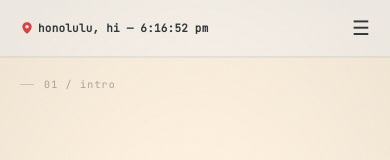
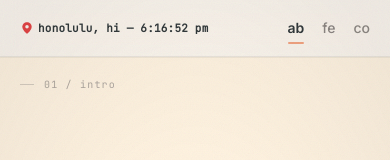
Before and after one commit to ddangdev/portfolio, a React (Vite) app: page / in a window 390 px wide. Shown: the top 160 px of the page. Built offline with nearby package versions, Linux system fonts and the light colour scheme.

Commit message:
nav: replace mobile hamburger with inline short labels (ab/fe/co)

```diff
--- a/src/components/Nav/Nav.jsx
+++ b/src/components/Nav/Nav.jsx
@@ -40,7 +40,20 @@ const Links = styled.div`
   text-transform: lowercase;
 
   @media (max-width: ${({ theme }) => theme.breakpoints.tablet}) {
+    gap: 18px;
+  }
+`;
+
+const FullLabel = styled.span`
+  @media (max-width: ${({ theme }) => theme.breakpoints.tablet}) {
     display: none;
+  }
+`;
+
+const ShortLabel = styled.span`
+  display: none;
+  @media (max-width: ${({ theme }) => theme.breakpoints.tablet}) {
+    display: inline;
   }
 `;
 
@@ -119,18 +132,6 @@ const PinIcon = () => (
   </svg>
 );
 
-const Hamburger = styled.button`
-  display: none;
-  background: none;
-  border: none;
-  font-size: 1.25rem;
-  color: ${({ theme }) => theme.colors.text};
-
-  @media (max-width: ${({ theme }) => theme.breakpoints.tablet}) {
-    display: block;
-  }
-`;
-
 const NavSpacer = styled.div`
   height: ${({ theme }) => theme.layout.navHeight};
 
@@ -141,9 +142,9 @@ const NavSpacer = styled.div`
 
 // Section id stays as "projects" for URL/anchor stability; label is what shows in nav.
 const SECTIONS = [
-  { id: 'about',    label: 'about' },
-  { id: 'projects', label: 'features' },
-  { id: 'contact',  label: 'contact' },
+  { id: 'about',    label: 'about',    short: 'ab' },
+  { id: 'projects', label: 'features', short: 'fe' },
+  { id: 'contact',  label: 'contact',  short: 'co' },
 ];
 const SECTION_IDS = SECTIONS.map((s) => s.id);
 
@@ -190,13 +191,13 @@ function Nav() {
             <PinIcon />honolulu, hi — {formatHonoluluTime(now)}
           </LocationTime>
           <Links>
-            {SECTIONS.map(({ id, label }) => (
-              <NavLink key={id} href={`#${id}`} $active={activeId === id}>
-                {label}
+            {SECTIONS.map(({ id, label, short }) => (
+              <NavLink key={id} href={`#${id}`} $active={activeId === id} aria-label={label}>
+                <FullLabel>{label}</FullLabel>
+                <ShortLabel>{short}</ShortLabel>
               </NavLink>
             ))}
           </Links>
-          <Hamburger aria-label="menu">☰</Hamburger>
         </NavInner>
       </NavOuter>
       <NavSpacer />
```
